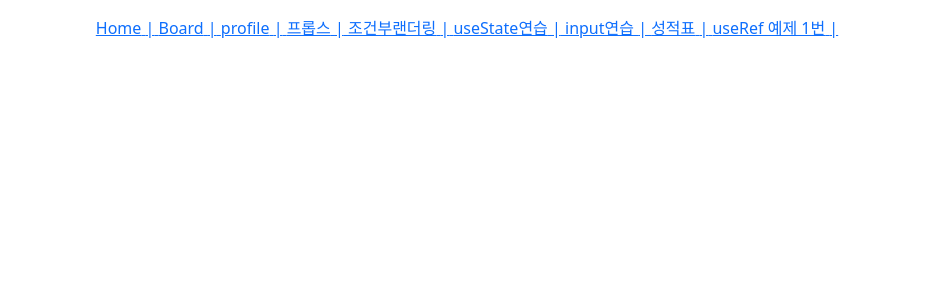
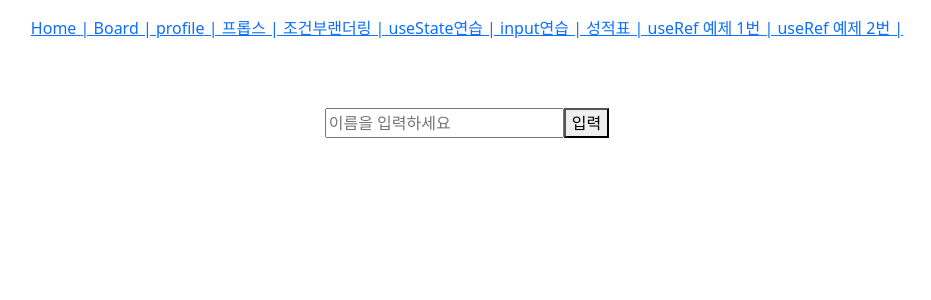
Before and after one commit to n3316202/react-vite-hjs-example2, a React (Vite) app: page /useref2 in a window 1280 px wide. Shown: the top 300 px of the page, without its empty margins (173-1104 px from the left). Built offline with nearby package versions, Linux system fonts and the light colour scheme.

Commit message:
useRef 두번째 예제 완성

```diff
--- /dev/null
+++ b/src/components/UseRefEx2.jsx
@@ -0,0 +1,38 @@
+import React, { useRef } from 'react';
+
+//Dom 객체를 받아 올때
+//useRef 로 특정 DOM 선택하기
+//getElementById, querySelector 같은 DOM Selector 함수를 사용해서 DOM 을 선택합니다.
+//프로젝트에서도 가끔씩 DOM 을 직접 선택해야 하는 상황이 발생
+//예를 들어서 특정 엘리먼트의 크기를 가져와야 한다던지,
+//스크롤바 위치를 가져오거나 설정해야된다던지,
+//또는 포커스를 설정해줘야된다던지 등 정말 다양한 상황이 있겠죠.
+//추가적으로 Video.js, JWPlayer 같은 HTML5 Video 관련 라이브러리,
+//또는 D3, chart.js 같은 그래프 관련 라이브러리 등의 외부 라이브러리를 사용해야 할
+//때에도 특정 DOM 에다 적용하기 때문에 DOM 객체를 useRef() 로 가져옴
+const UseRefEx2 = () => {
+  const nameRef = useRef();
+
+  // let nameRef ={
+  //   current : windows.documnet.querySelector("input")
+  // }
+
+  const handleClick = () => {
+    console.log(nameRef.current);
+    console.log(nameRef.current.name);
+    console.log(nameRef.current.value);
+
+    if (nameRef.current.value.length < 1) {
+      nameRef.current.focus();
+    }
+  };
+
+  return (
+    <div style={{ padding: 20 }}>
+      <input ref={nameRef} name="name" placeholder="이름을 입력하세요" />
+      <button onClick={handleClick}>입력</button>
+    </div>
+  );
+};
+
+export default UseRefEx2;
--- /dev/null
+++ b/src/pages/UseRefPage2.jsx
@@ -0,0 +1,13 @@
+import React from 'react';
+import UseRefEx2 from '../components/UseRefEx2';
+
+const UseRefPage2 = () => {
+  //prettier-ignore
+  return (
+    <div className="text-center mt-5">
+      <UseRefEx2 />
+    </div>
+  );
+};
+
+export default UseRefPage2;
--- a/src/route/Routes.jsx
+++ b/src/route/Routes.jsx
@@ -8,6 +8,7 @@ import CounterPage from '../pages/CounterPage';
 import InputPage from '../pages/InputPage';
 import GradePage from '../pages/GradePage';
 import UseRefPage from '../pages/UseRefPage';
+import UseRefPage2 from '../pages/UseRefPage2';
 
 //React Routes, Route 사용시 배열로 관리하기
 const routes = [
@@ -56,6 +57,11 @@ const routes = [
     element: <UseRefPage />,
     title: 'useRef 예제 1번',
   },
+  {
+    path: '/useref2',
+    element: <UseRefPage2 />,
+    title: 'useRef 예제 2번',
+  },
 ];
 
 export default routes;
```
